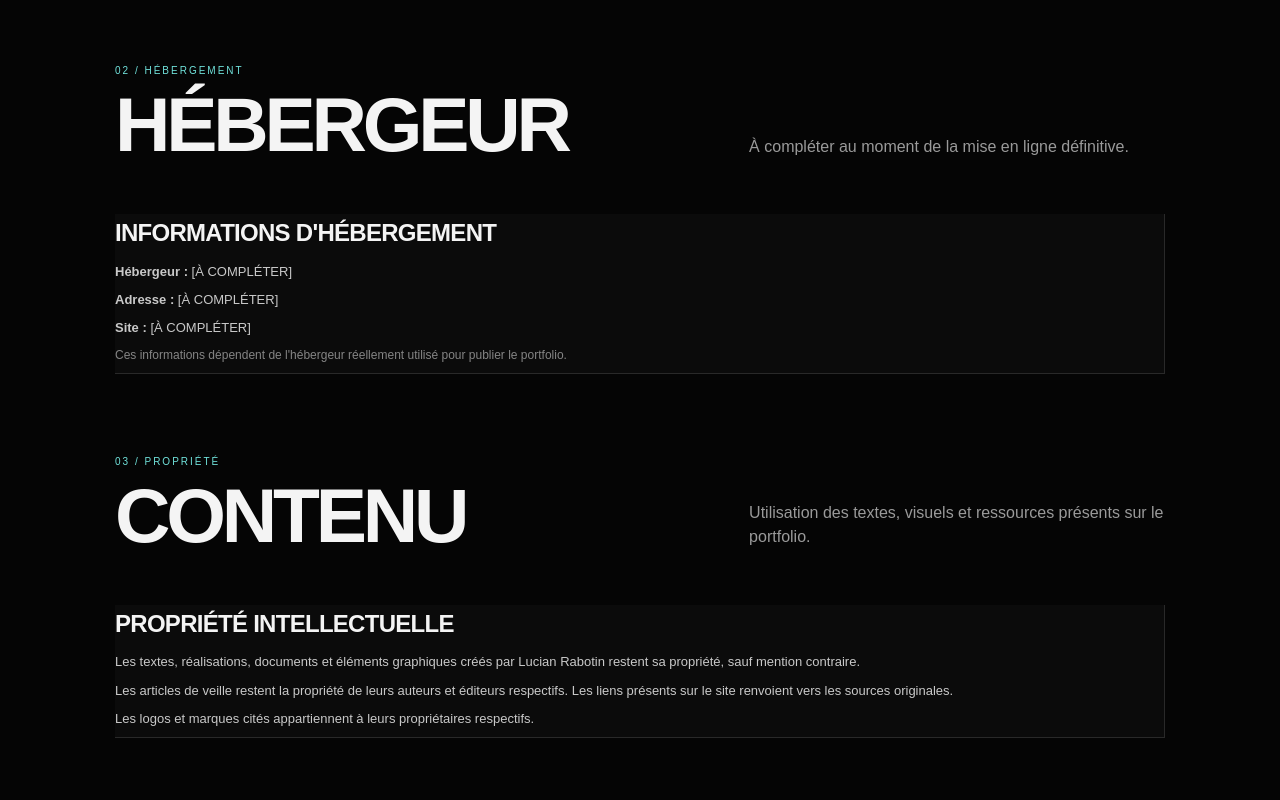
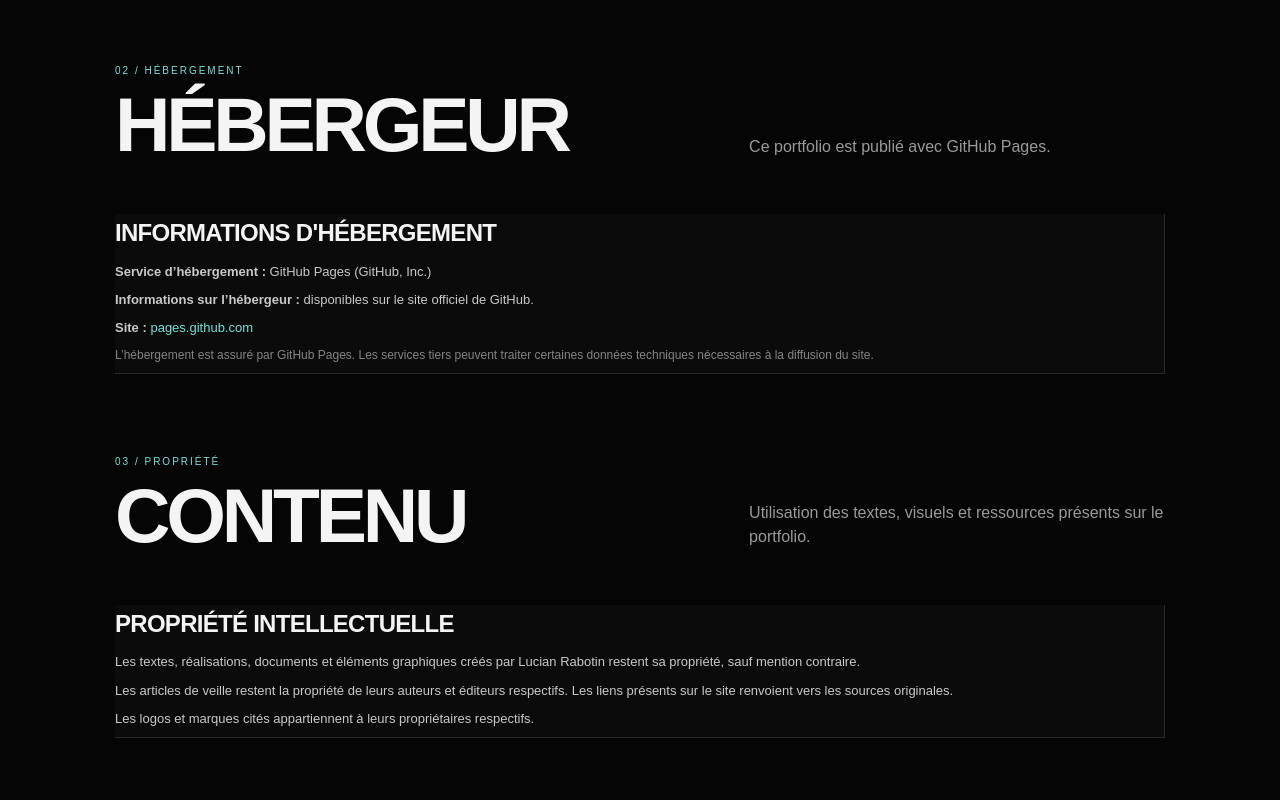
Before and after one commit to LXN-RBTN/RABOTIN-Lucian_Portfolio, a website: page mentions-legales.html in a window 1280 px wide. Shown: the part 980-1780 px from the top of the page. Drawn offline with Linux system fonts and the light colour scheme.

Commit message:
Préciser l’hébergement GitHub Pages dans les mentions légales

```diff
--- a/mentions-legales.html
+++ b/mentions-legales.html
@@ -62,15 +62,15 @@
           <div class="number">02 / HÉBERGEMENT</div>
           <h2>HÉBERGEUR</h2>
         </div>
-        <p>À compléter au moment de la mise en ligne définitive.</p>
+        <p>Ce portfolio est publié avec GitHub Pages.</p>
       </div>
 
       <div class="card reveal">
         <h3>Informations d'hébergement</h3>
-        <p><strong>Hébergeur :</strong> [À COMPLÉTER]</p>
-        <p><strong>Adresse :</strong> [À COMPLÉTER]</p>
-        <p><strong>Site :</strong> [À COMPLÉTER]</p>
-        <p class="legal-note">Ces informations dépendent de l'hébergeur réellement utilisé pour publier le portfolio.</p>
+        <p><strong>Service d’hébergement :</strong> GitHub Pages (GitHub, Inc.)</p>
+        <p><strong>Informations sur l’hébergeur :</strong> disponibles sur le site officiel de GitHub.</p>
+        <p><strong>Site :</strong> <a href="https://pages.github.com/" target="_blank" rel="noopener noreferrer">pages.github.com</a></p>
+        <p class="legal-note">L’hébergement est assuré par GitHub Pages. Les services tiers peuvent traiter certaines données techniques nécessaires à la diffusion du site.</p>
       </div>
 
       <div class="section-title reveal" style="margin-top:80px">
@@ -151,7 +151,7 @@
       </div>
 
       <div class="card reveal" style="margin-top:30px">
-        <p class="legal-note"><strong>Important :</strong> cette page est un modèle de mentions légales pour un portfolio étudiant. Avant une mise en ligne publique définitive, les informations de l'hébergeur et les modalités réelles de traitement des données doivent être complétées.</p>
+        <p class="legal-note"><strong>Important :</strong> cette page est un modèle de mentions légales pour un portfolio étudiant. Les informations de confidentialité doivent être réexaminées si des services de formulaire, de statistiques ou d’autres outils tiers sont ajoutés.</p>
       </div>
 
     </div>
```
